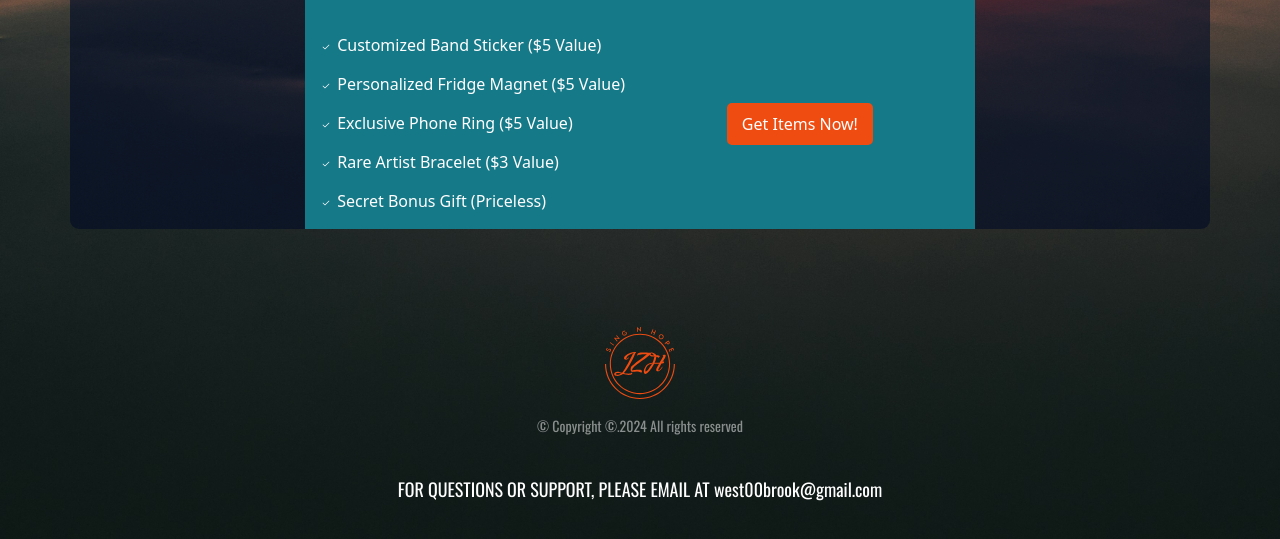
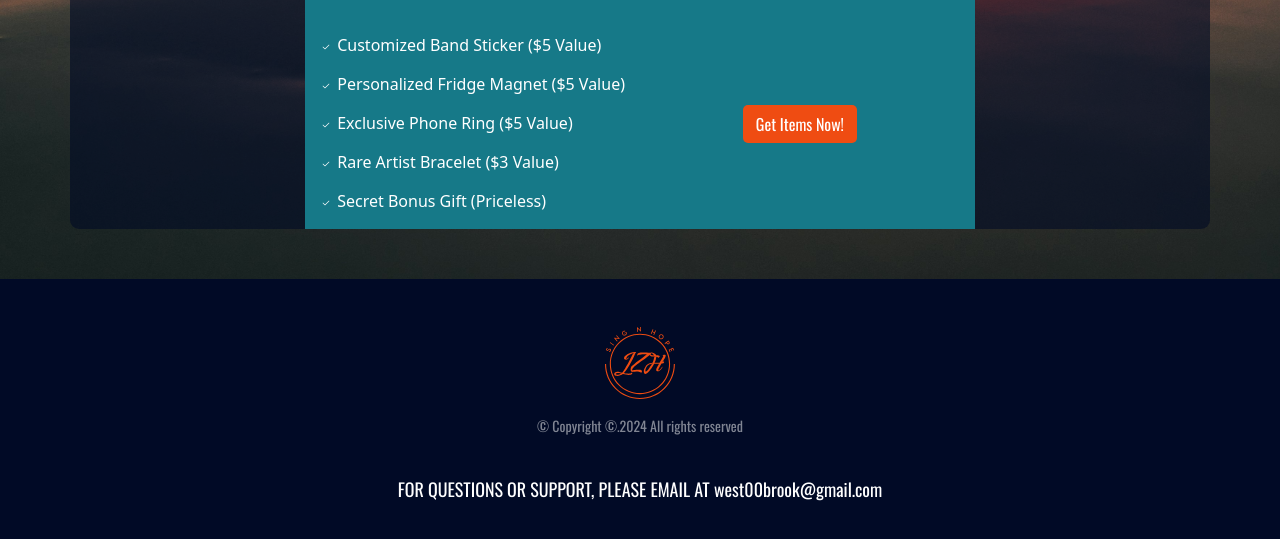
Before and after one commit to hagoodj98/LandingFunnel, a website: page index.html in a window 1280 px wide. Shown: the part 1277-1816 px from the top of the page. Drawn offline with nearby package versions, Linux system fonts and the light colour scheme; some packages are replaced by stand-ins of ours; a script that the page names is missing; a web font is replaced by a local one.

Commit message:
updated styling

```diff
--- a/index.html
+++ b/index.html
@@ -54,10 +54,11 @@
               <li>Secret Bonus Gift (Priceless)</li>
             </ul>
           </div>
-          <a href="https://buy.stripe.com/aEU4jjaiQ9k95aMcMM" style="margin: 0;  color: white; border:2px solid #EF4C12; background-color: #EF4C12; margin: 10px auto; border-radius: 5px;"><button class="btn  text-white">Get Items Now!</button></a>
+          <a href="https://buy.stripe.com/aEU4jjaiQ9k95aMcMM" class="oswald" style="margin: 0;  color:#FDEAB6;  background-color: #EF4C12; margin: 10px auto; border-radius: 5px;"><button class="btn  text-white">Get Items Now!</button></a>
         </div>
     </div>
   </div>
+
   <footer class=" oswald py-5 mt-5 footercolor">
     <div class="text-white text-center">
       <div class="d-flex flex-column align-items-center">
--- a/sass/main.scss
+++ b/sass/main.scss
@@ -275,11 +275,15 @@ h3{
     color: white;
     text-align: center;
 }
+
+.btn:hover{
+    background-color: #010A26;
+
+}
 footer{
     background-size: 300% 300%;
-   // background-color: rgba(1, 10, 38, 0.275);
+    background-color: rgba(1, 10, 38);
     animation: color 12s ease-in-out infinite;
-
 }
 .footercolor{
     animation: color 1.50s;
```
Also changed, not shown: css/main.min.css, 2 other files.
